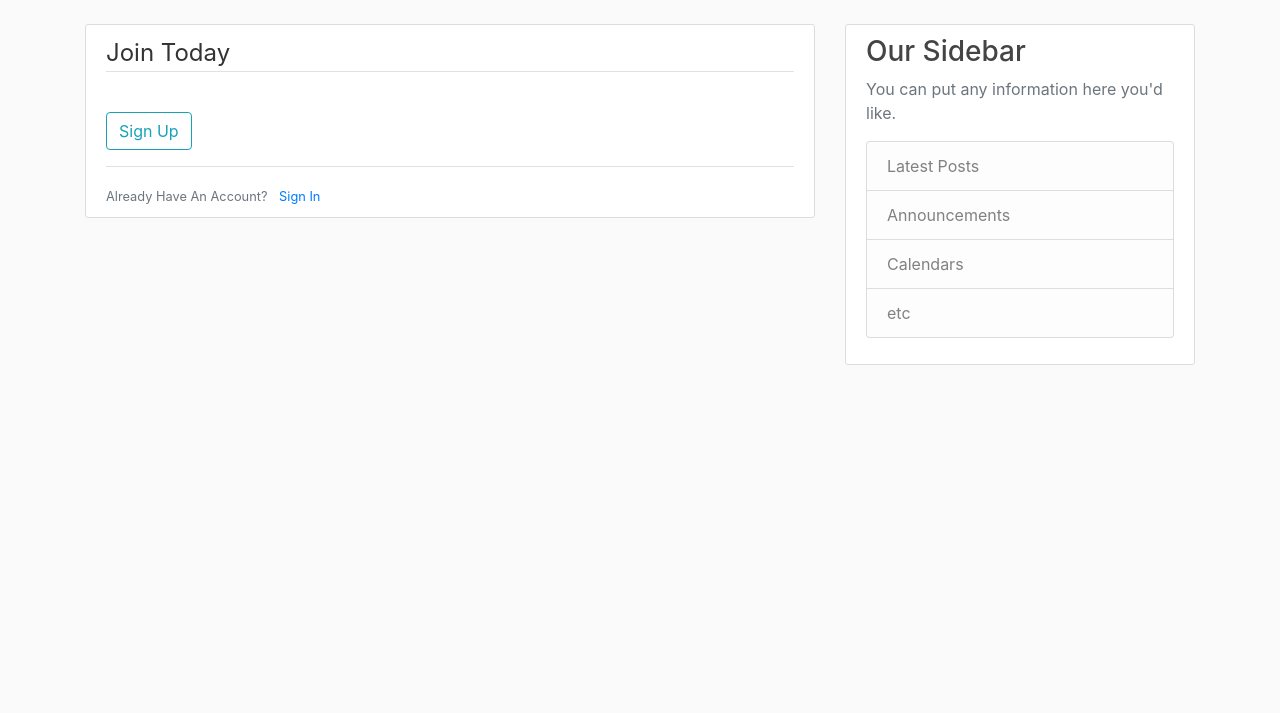
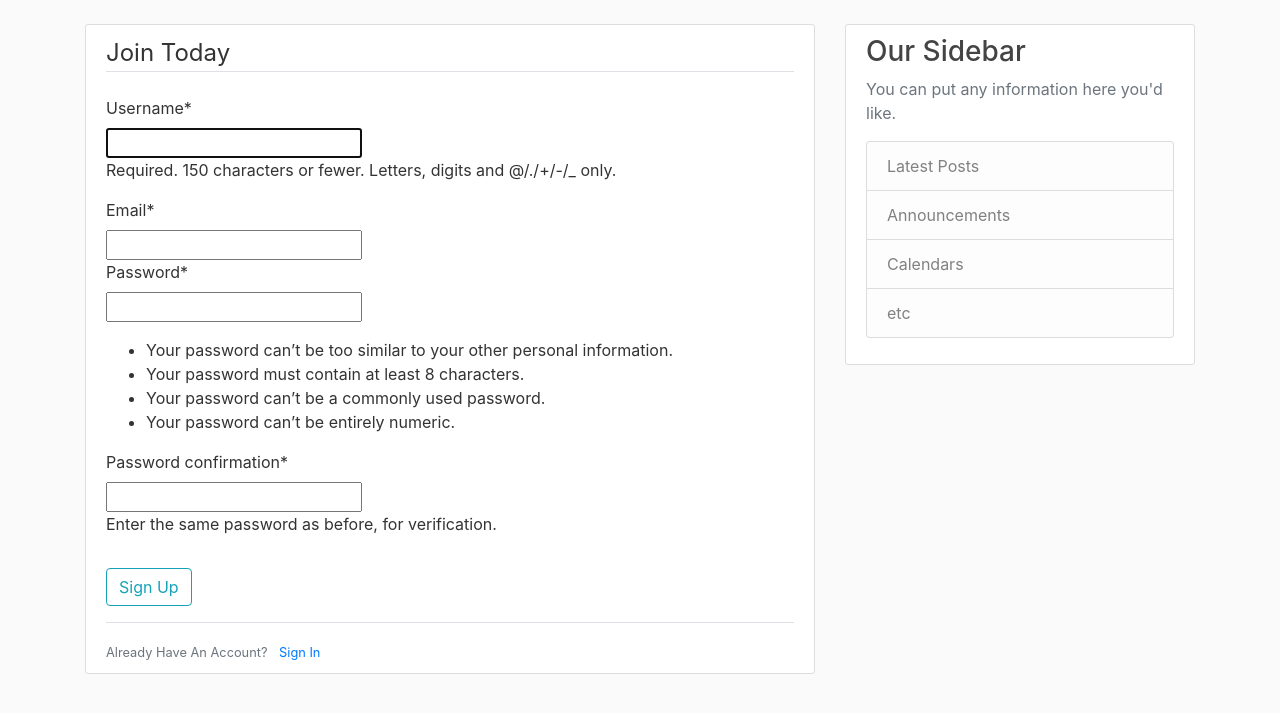
Before and after one commit to Ishan440/django-project, a Django app: template djproj/users/templates/users/register.html in a window 1280 px wide. Shown: the part 56-769 px from the top of the page. Run offline with Django 3.2, Linux system fonts and the light colour scheme; the template is opened without the code that fills it: values that come from a table or form of the project are taken from there, most other values are stand-ins (such as "Sample title", 1, 10 or a date in 2020); some libraries are stand-ins or nearby versions.

Commit message:
fixed crispy forms errors

```diff
--- a/djproj/djproj/settings.py
+++ b/djproj/djproj/settings.py
@@ -34,6 +34,7 @@ ALLOWED_HOSTS = []
 INSTALLED_APPS = [
     'blog.apps.BlogConfig',
     'users.apps.UsersConfig',
+    'crispy_forms',
     'django.contrib.admin',
     'django.contrib.auth',
     'django.contrib.contenttypes',
@@ -121,3 +122,4 @@ USE_TZ = True
 # https://docs.djangoproject.com/en/3.0/howto/static-files/
 
 STATIC_URL = '/static/'
+# CRISPY_TEMPLATE_PACK = 'boostrap4'
--- a/djproj/djproj/urls.py
+++ b/djproj/djproj/urls.py
@@ -15,11 +15,11 @@ Including another URLconf
 """
 from django.contrib import admin
 from django.urls import path, include
-from users import views as user_views
+from users import views   as user_views
 
 urlpatterns = [
     path('admin/', admin.site.urls),
-    path('register/', user_views.register),
+    path('register/', user_views.register, name='register'),
     path('blog/', include('blog.urls')),
     # maps the blog app to functions in blog.
 ]
--- /dev/null
+++ b/djproj/users/forms.py
@@ -0,0 +1,17 @@
+"""
+Create new forms that inherit from UserCreationForm but with the views and fields we want like email etc.
+"""
+from django import forms
+from django.contrib.auth.models import User
+from django.contrib.auth.forms import UserCreationForm
+
+
+class UserRegisterForm(UserCreationForm):
+    email = forms.EmailField(required=True)  # default is required true anyway
+
+    class Meta:
+        """Gives us a nested name space for a configuration and
+        says that the models that are going to be affected are the user models
+        and the fields that we want are in this list"""
+        model = User
+        fields = ['username', 'email', 'password1', 'password2']  # pass2 is confirmation password
```
Also changed, not shown: djproj/users/templates/users/register.html (+4 -3 lines), djproj/users/views.py (+5 -7 lines), djproj/db.sqlite3.
